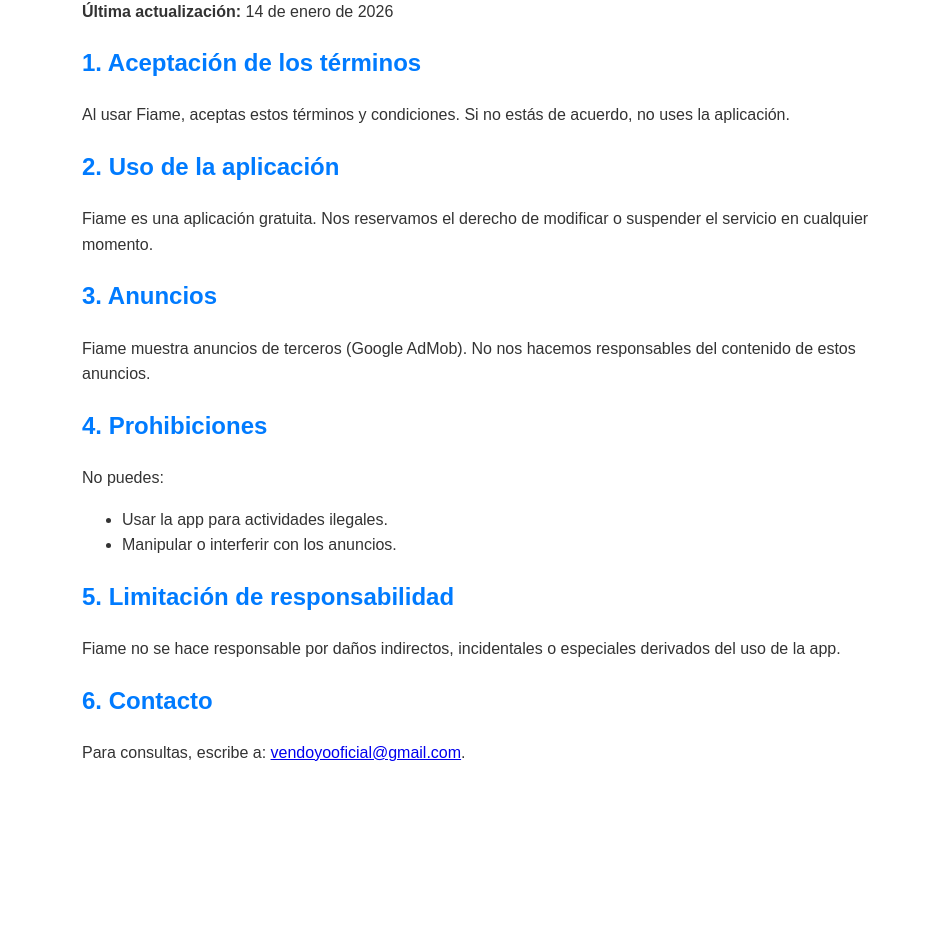
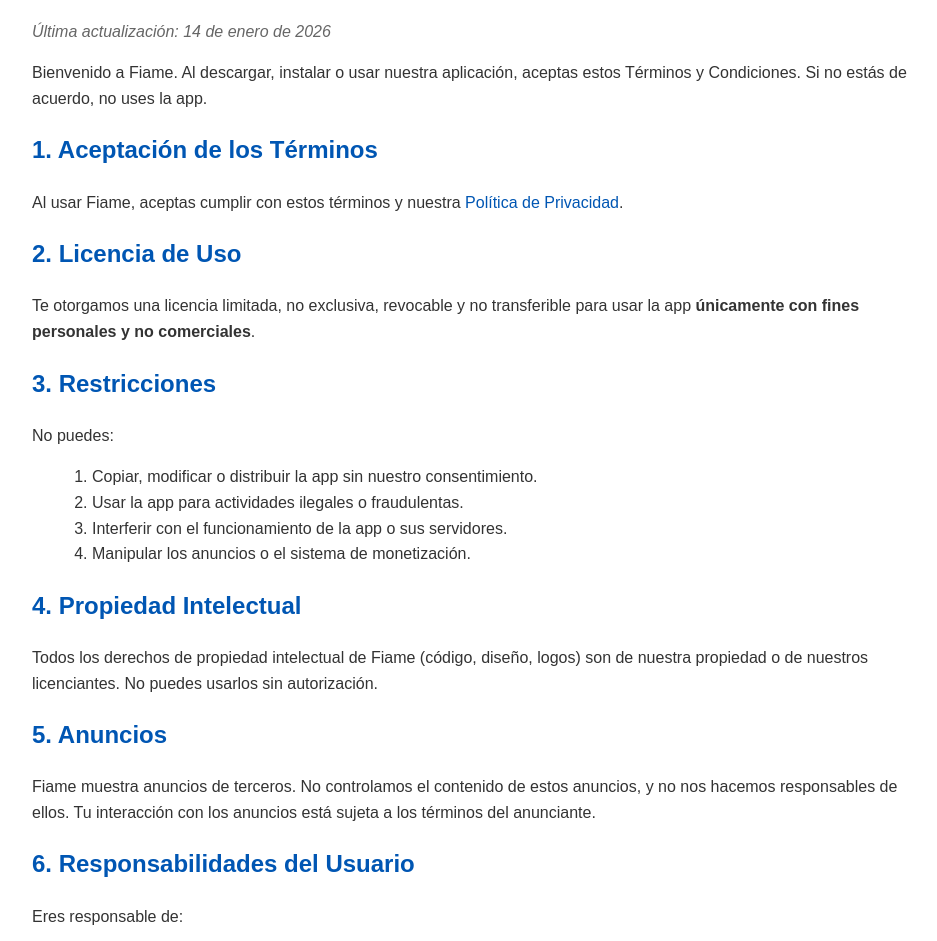
Before and after one commit to vendoyooficial-code/Fiame, a plain HTML site: page terminos-y-condiciones.html in a window 1280 px wide. Shown: the part 223-1164 px from the top of the page, without its empty margins (158-1095 px from the left). Before the commit the page ends 1024 px from the top, so only its background shows below. Drawn offline with Linux system fonts and the light colour scheme.

Commit message:
Update terminos-y-condiciones.html

```diff
--- a/terminos-y-condiciones.html
+++ b/terminos-y-condiciones.html
@@ -5,54 +5,74 @@
     <meta name="viewport" content="width=device-width, initial-scale=1.0">
     <title>Términos y Condiciones - Fiame</title>
     <style>
-        body {
-            font-family: Arial, sans-serif;
-            line-height: 1.6;
-            margin: 20px;
-            max-width: 800px;
-            margin: 0 auto;
-            padding: 20px;
-            color: #333;
-        }
-        .logo {
-            text-align: center;
-            margin-bottom: 20px;
-        }
-        .logo img {
-            width: 100px;
-        }
-        h1, h2 {
-            color: #007BFF;
-        }
+        body { font-family: Arial, sans-serif; line-height: 1.6; margin: 20px; max-width: 900px; margin: 0 auto; padding: 20px; color: #333; }
+        h1, h2, h3 { color: #0056b3; }
+        .logo { text-align: center; margin-bottom: 20px; }
+        .logo img { width: 120px; }
+        .last-updated { font-style: italic; color: #666; }
+        a { color: #0056b3; text-decoration: none; }
+        a:hover { text-decoration: underline; }
+        ol { margin-left: 20px; }
     </style>
 </head>
 <body>
     <div class="logo">
         <img src="logo.png" alt="Logo de Fiame">
     </div>
-    <h1>Términos y Condiciones de Fiame</h1>
-    <p><strong>Última actualización:</strong> 14 de enero de 2026</p>
+    <h1>Términos y Condiciones de Uso de Fiame</h1>
+    <p class="last-updated">Última actualización: 14 de enero de 2026</p>
 
-    <h2>1. Aceptación de los términos</h2>
-    <p>Al usar Fiame, aceptas estos términos y condiciones. Si no estás de acuerdo, no uses la aplicación.</p>
+    <p>Bienvenido a Fiame. Al descargar, instalar o usar nuestra aplicación, aceptas estos Términos y Condiciones. Si no estás de acuerdo, no uses la app.</p>
 
-    <h2>2. Uso de la aplicación</h2>
-    <p>Fiame es una aplicación gratuita. Nos reservamos el derecho de modificar o suspender el servicio en cualquier momento.</p>
+    <h2>1. Aceptación de los Términos</h2>
+    <p>Al usar Fiame, aceptas cumplir con estos términos y nuestra <a href="politica-de-privacidad.html">Política de Privacidad</a>.</p>
 
-    <h2>3. Anuncios</h2>
-    <p>Fiame muestra anuncios de terceros (Google AdMob). No nos hacemos responsables del contenido de estos anuncios.</p>
+    <h2>2. Licencia de Uso</h2>
+    <p>Te otorgamos una licencia limitada, no exclusiva, revocable y no transferible para usar la app <strong>únicamente con fines personales y no comerciales</strong>.</p>
 
-    <h2>4. Prohibiciones</h2>
+    <h2>3. Restricciones</h2>
     <p>No puedes:</p>
+    <ol>
+        <li>Copiar, modificar o distribuir la app sin nuestro consentimiento.</li>
+        <li>Usar la app para actividades ilegales o fraudulentas.</li>
+        <li>Interferir con el funcionamiento de la app o sus servidores.</li>
+        <li>Manipular los anuncios o el sistema de monetización.</li>
+    </ol>
+
+    <h2>4. Propiedad Intelectual</h2>
+    <p>Todos los derechos de propiedad intelectual de Fiame (código, diseño, logos) son de nuestra propiedad o de nuestros licenciantes. No puedes usarlos sin autorización.</p>
+
+    <h2>5. Anuncios</h2>
+    <p>Fiame muestra anuncios de terceros. No controlamos el contenido de estos anuncios, y no nos hacemos responsables de ellos. Tu interacción con los anuncios está sujeta a los términos del anunciante.</p>
+
+    <h2>6. Responsabilidades del Usuario</h2>
+    <p>Eres responsable de:</p>
     <ul>
-        <li>Usar la app para actividades ilegales.</li>
-        <li>Manipular o interferir con los anuncios.</li>
+        <li>Mantener la confidencialidad de tu cuenta (si aplica).</li>
+        <li>Usar la app de acuerdo con estas condiciones y las leyes aplicables.</li>
     </ul>
 
-    <h2>5. Limitación de responsabilidad</h2>
-    <p>Fiame no se hace responsable por daños indirectos, incidentales o especiales derivados del uso de la app.</p>
+    <h2>7. Limitación de Responsabilidad</h2>
+    <p>Fiame se proporciona "tal cual". No garantizamos que:</p>
+    <ul>
+        <li>La app esté libre de errores o interrupciones.</li>
+        <li>Los resultados obtenidos sean precisos o confiables.</li>
+    </ul>
+    <p>No nos hacemos responsables por daños indirectos, incidentales o especiales derivados del uso de la app.</p>
 
-    <h2>6. Contacto</h2>
-    <p>Para consultas, escribe a: <a href="mailto:vendoyooficial@gmail.com">vendoyooficial@gmail.com</a>.</p>
+    <h2>8. Indemnización</h2>
+    <p>Aceptas indemnizar a Fiame y a sus afiliados por cualquier reclamo derivado de tu incumplimiento de estos términos.</p>
+
+    <h2>9. Modificaciones</h2>
+    <p>Nos reservamos el derecho de modificar estos términos en cualquier momento. Te notificaremos sobre cambios significativos. El uso continuo de la app constituye aceptación de los nuevos términos.</p>
+
+    <h2>10. Terminación</h2>
+    <p>Podemos suspender o terminar tu acceso a la app en cualquier momento, sin previo aviso, si violas estos términos.</p>
+
+    <h2>11. Ley Aplicable</h2>
+    <p>Estos términos se rigen por las leyes de la República Argentina. Cualquier disputa se resolverá en los tribunales de Buenos Aires.</p>
+
+    <h2>12. Contacto</h2>
+    <p>Para consultas, escribe a <a href="mailto:vendoyooficial@gmail.com">vendoyooficial@gmail.com</a>.</p>
 </body>
 </html>
```
